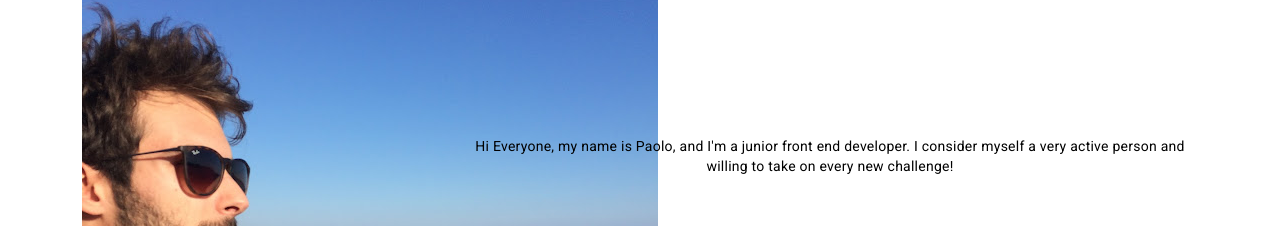
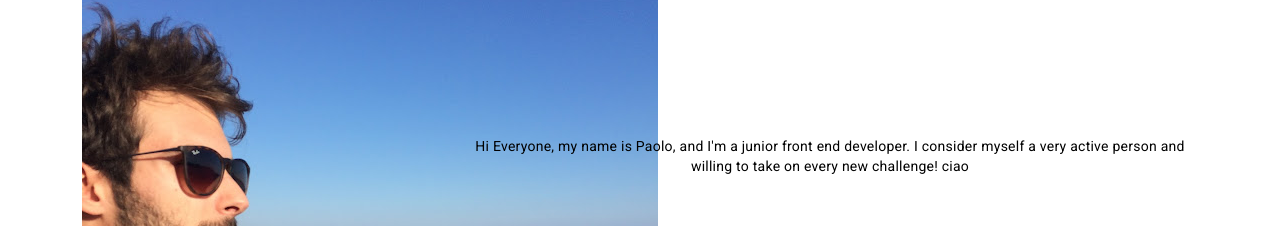
Before and after one commit to AlessandroZaza/Portfolio_Preventivo, an Angular app: page /portfolio-paolo in a window 1280 px wide. Shown: the part 307-533 px from the top of the page. Built offline with nearby package versions, Linux system fonts and the light colour scheme.

Commit message:
chganges html text

```diff
--- a/src/app/components/portfolio-paolo/portfolio-paolo.component.html
+++ b/src/app/components/portfolio-paolo/portfolio-paolo.component.html
@@ -28,7 +28,7 @@
       <p class="text-black">
         Hi Everyone, my name is Paolo, and I'm a junior front end developer. I
         consider myself a very active person and willing to take on every new
-        challenge!
+        challenge! ciao
       </p>
     </div>
   </div>
```
